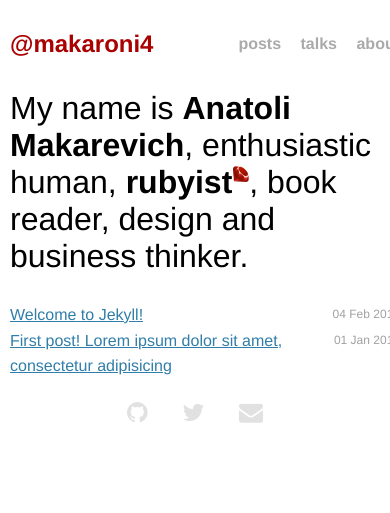
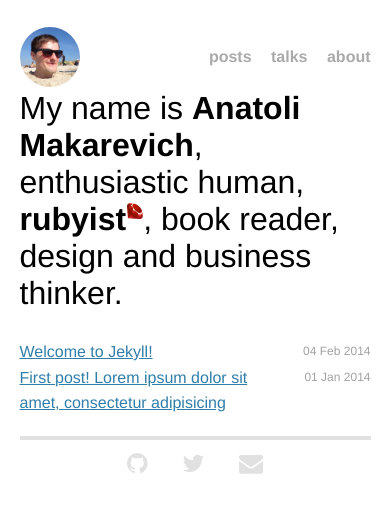
Before and after one commit to makaroni4/img-lint, a Jekyll site: the page built from index.html, in a window 390 px wide. Shown: the top 513 px of the page. Built offline with Jekyll 4.4.1, drawn with Linux system fonts in a browser that asks for light colours; nearby versions of some CDN libraries; Markdown is read by kramdown in place of the engine named in the settings.

Commit message:
Added avatar instead of username for iPhone mode

```diff
--- a/_layouts/default.html
+++ b/_layouts/default.html
@@ -20,7 +20,13 @@
       <div class="b-head">
         <div class="b-head__logo">
           <div class="b-logo">
-            <a class="b-logo__link" href="/">@makaroni4</a>
+            <div class="b-logo__avatar-container">
+              <a class="b-logo__avatar" href="/"></a>
+            </div>
+
+            <div class="b-logo__username-container">
+              <a class="b-logo__username" href="/">@makaroni4</a>
+            </div>
           </div>
         </div>
         <div class="b-head__nav">
--- a/css/head.css
+++ b/css/head.css
@@ -31,7 +31,11 @@
   float: left;
 }
 
-a.b-logo__link {
+.b-logo__avatar-container {
+  display: none;
+}
+
+a.b-logo__username {
   font-size: 24px;
   font-weight: bold;
   line-height: 34px;
@@ -168,15 +172,11 @@ a.b-contact-item__link:hover {
   margin-bottom: 15px;
 }
 
-@media only screen and (max-width: 900px) {
-
-}
-
-@media only screen and (max-width: 500px) {
-  .b-page__line {
-    width: 100%;
-    padding-right: 10px;
-    padding-left: 10px;
+@media only screen and (max-width: 750px) {
+  .b-page__line, .b-post {
+    width: 90%;
+    padding-right: 5%;
+    padding-left: 5%;
   }
 
   .b-page__head-picture {
@@ -184,13 +184,38 @@ a.b-contact-item__link:hover {
   }
 
   .b-page__footer {
-    width: 100%;
-    border: none;
+    width: 90%;
   }
 
-  .b-post {
-    width: 100%;
-    padding-right: 10px;
-    padding-left: 10px;
+  .b-logo__avatar-container {
+    display: block;
+    float: left;
+  }
+
+  .b-logo__username-container {
+    margin-left: 10px;
+    margin-top: 5px;
+    line-height: 55px;
+    float: right;
+  }
+
+  .b-logo__avatar {
+    width: 60px;
+    height: 60px;
+    display: block;
+    background: url("/images/ava.jpg") no-repeat center center;
+    background-size: contain;
+    border-radius: 30px;
+    -webkit-border-radius: 30px;
+  }
+
+  .b-head__nav {
+    line-height: 60px;
   }
 }
+
+@media only screen and (max-width: 450px) {
+  .b-logo__username-container {
+    display: none;
+  }
+}
```
Also changed, not shown: images/ava.jpg (added).
